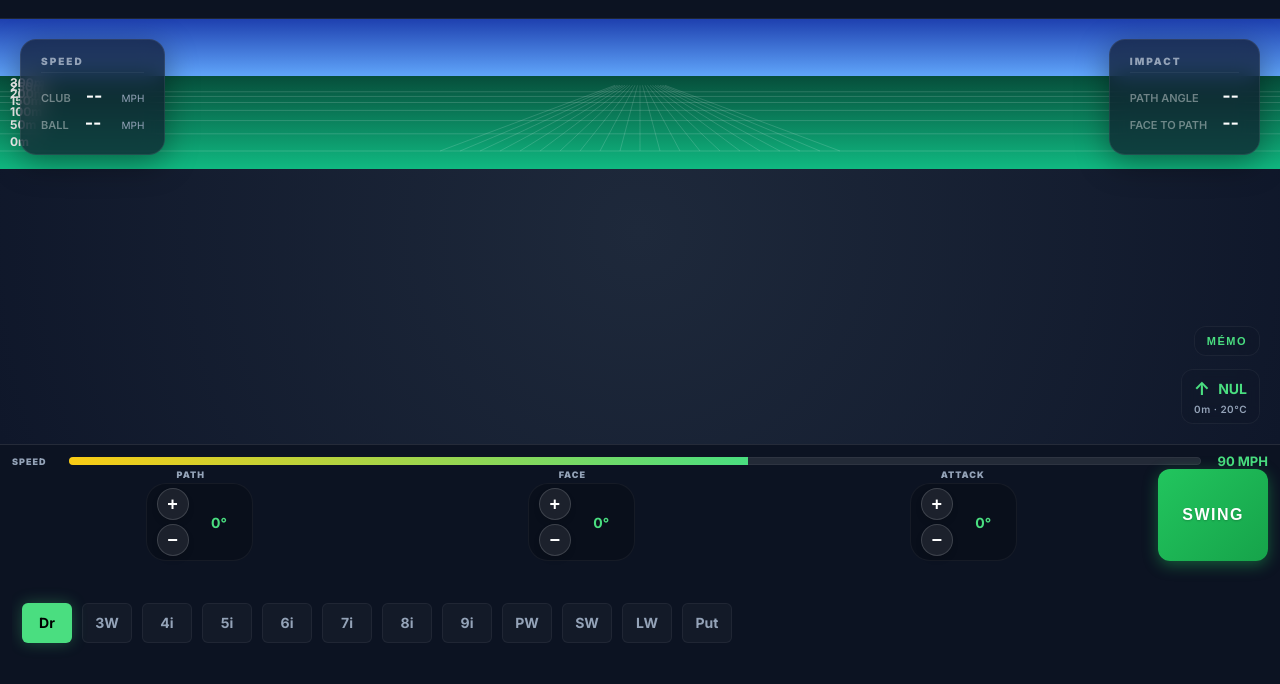
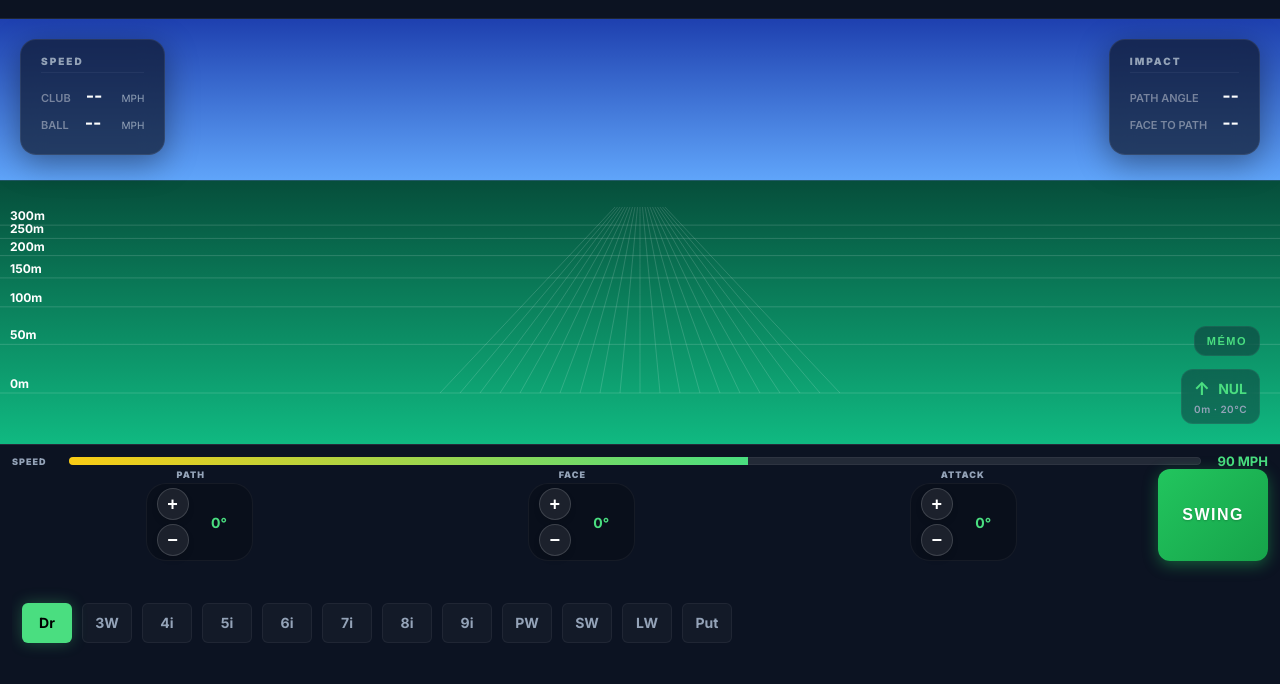
Before and after one commit to nilsmartinez34/Golf_Lab_NM, a website: page index.html in a window 1280 px wide. Shown: the part 116-800 px from the top of the page. Drawn offline with nearby package versions, Linux system fonts and the light colour scheme.

Commit message:
refactor: Update main layout by making the body a flex container and introducing an absolute-positioned content layer.

```diff
--- a/index.html
+++ b/index.html
@@ -13,7 +13,7 @@
     <link rel="apple-touch-icon" href="ico.png">
     <meta name="theme-color" content="#4ADE80">
 
-    <link rel="stylesheet" href="style.css?v=4">
+    <link rel="stylesheet" href="style.css?v=5">
     <link rel="preconnect" href="https://fonts.googleapis.com">
     <link rel="preconnect" href="https://fonts.gstatic.com" crossorigin>
     <link href="https://fonts.googleapis.com/css2?family=Inter:wght@400;600;700;900&display=swap" rel="stylesheet">
--- a/style.css
+++ b/style.css
@@ -186,6 +186,8 @@
     position: relative;
     background: radial-gradient(circle at center, #1E293B 0%, #0F172A 100%);
     overflow: hidden;
+    display: flex;
+    flex-direction: column;
 }
 
 /* PUTTING MODE SPECIFIC LAYOUT (25/50/25) */
@@ -222,7 +224,23 @@
     width: 100%;
     height: 100%;
     display: block;
-    flex: 1;
+    position: absolute;
+    top: 0;
+    left: 0;
+}
+
+#mode-content {
+    position: absolute;
+    top: 0;
+    left: 0;
+    width: 100%;
+    height: 100%;
+    pointer-events: none;
+    z-index: 5;
+}
+
+#mode-content>* {
+    pointer-events: auto;
 }
 
 /* VERTICAL CLUB BELT SIDEBAR - HIDDEN */
```
